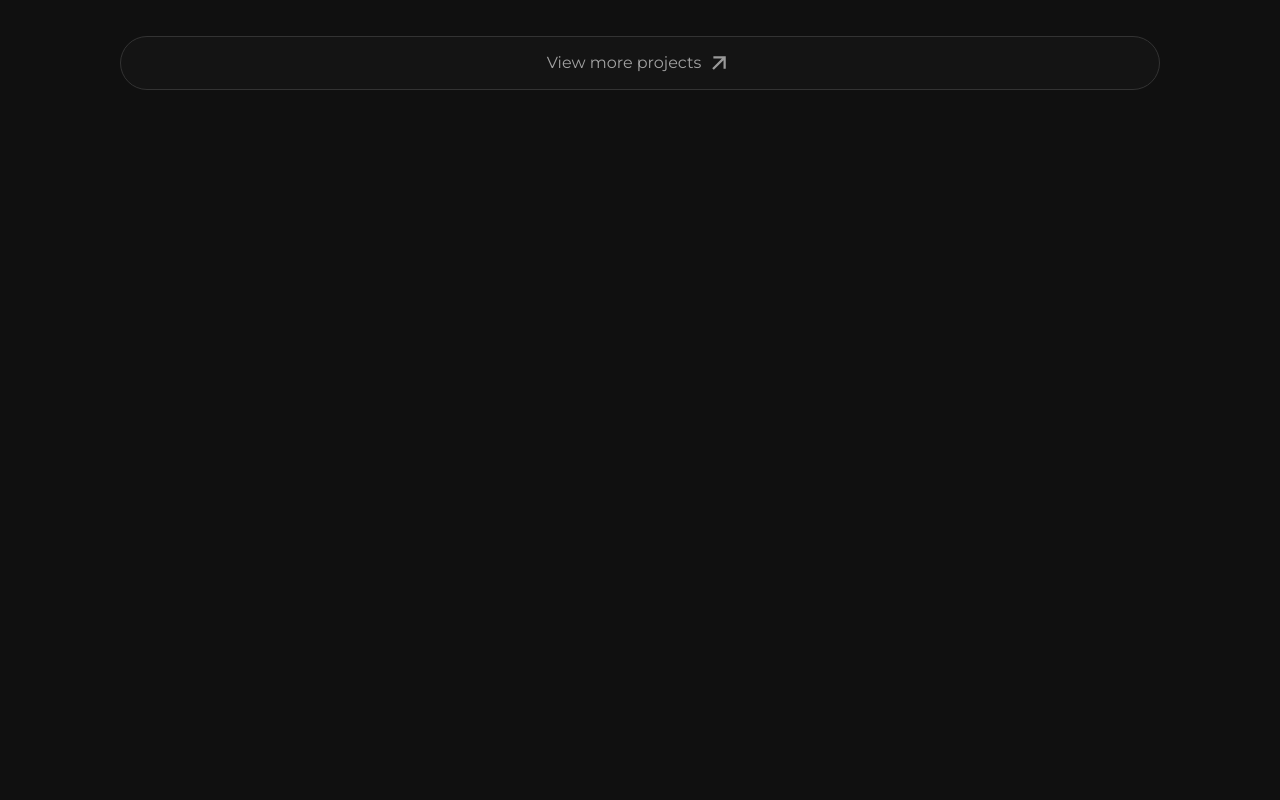
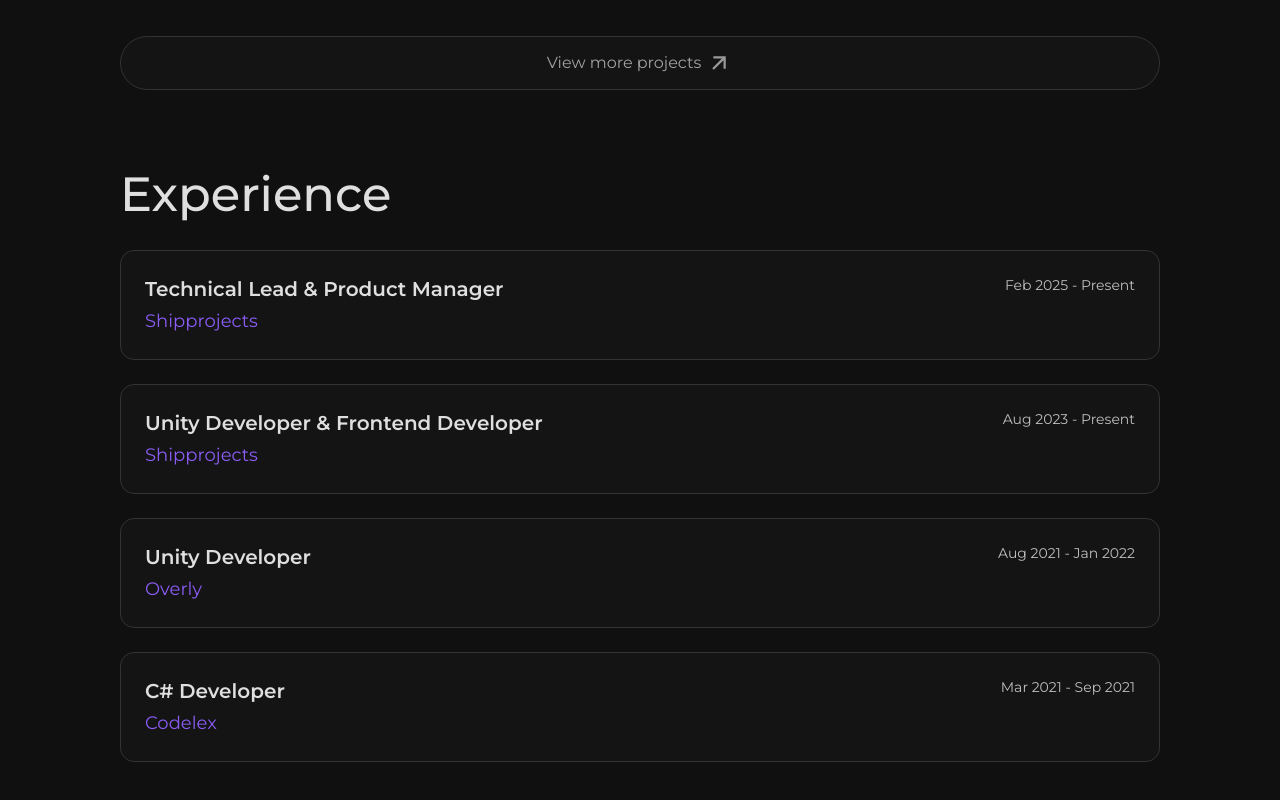
Before and after one commit to Nikseell/portfolio-website, a React (Vite) app: page / in a window 1280 px wide. Shown: the part 1834-2634 px from the top of the page. Before the commit the page ends 2004 px from the top, so only its background shows below. Built offline with nearby package versions, Linux system fonts and the light colour scheme.

Commit message:
Experience section layout

```diff
--- a/src/components/sections/Experience.tsx
+++ b/src/components/sections/Experience.tsx
@@ -1,29 +1,36 @@
-import { type FC } from "react";
-import SectionTitle from "../common/SectionTitle";
-import { experienceData } from "../../data/experience";
+import { type FC } from 'react'
+import { experienceData } from '../../data/experience'
 
 const Experience: FC = () => {
-  const displayedExperience = experienceData.slice(0, 4);
+  const displayedExperience = experienceData.slice(0, 4)
 
   return (
-    <section className="text-white">
-      <SectionTitle>Experience</SectionTitle>
-      {displayedExperience.map((experience) => (
-        <div key={experience.title} className="mt-10">
-          <div className="flex justify-between items-center">
-            <h2 className="text-2xl">{experience.title}</h2>
-            <div className="flex flex-col justify-end items-end gap-2">
-              <h1 className="text-xl font-semibold">{experience.company}</h1>
-              <p>
-                {experience.startDate} - {experience.endDate}
-              </p>
+    <div className="text-white h-fit">
+      <div className="flex items-center justify-between pb-8">
+        <div className="section-header">Experience</div>
+      </div>
+      <div className="space-y-6">
+        {displayedExperience.map((experience) => (
+          <div
+            key={experience.title}
+            className="border border-[#333333] bg-[#141414] rounded-xl p-6"
+          >
+            <div className="flex justify-between items-start">
+              <div>
+                <h2 className="text-xl font-semibold text-[#DFDFDF]">{experience.title}</h2>
+                <h3 className="text-lg text-[#8B5CF6] mt-1">{experience.company}</h3>
+              </div>
+              <div className="text-right">
+                <p className="text-[#BFBFBF] text-sm">
+                  {experience.startDate} - {experience.endDate}
+                </p>
+              </div>
             </div>
           </div>
-          <div className="flex-1 h-0.5 opacity-50 bg-white mt-2"></div>
-        </div>
-      ))}
-    </section>
-  );
-};
+        ))}
+      </div>
+    </div>
+  )
+}
 
-export default Experience;
+export default Experience
--- a/src/components/sections/Projects.tsx
+++ b/src/components/sections/Projects.tsx
@@ -7,7 +7,7 @@
   const displayedProjects = projectsData.slice(0, 4)
 
   return (
-    <div className="text-white">
+    <div className="text-white h-fit">
       <div className="flex items-center justify-between pb-8">
         <div className="section-header">Projects</div>
       </div>
--- a/src/pages/Home.tsx
+++ b/src/pages/Home.tsx
@@ -13,9 +13,8 @@
       <Hero />
       {/* <Expertise /> */}
       <Projects />
-      {/*
       <Experience />
-      <TextMarquee />
+      {/* <TextMarquee />
       <Footer /> */}
     </Layout>
   )
```
